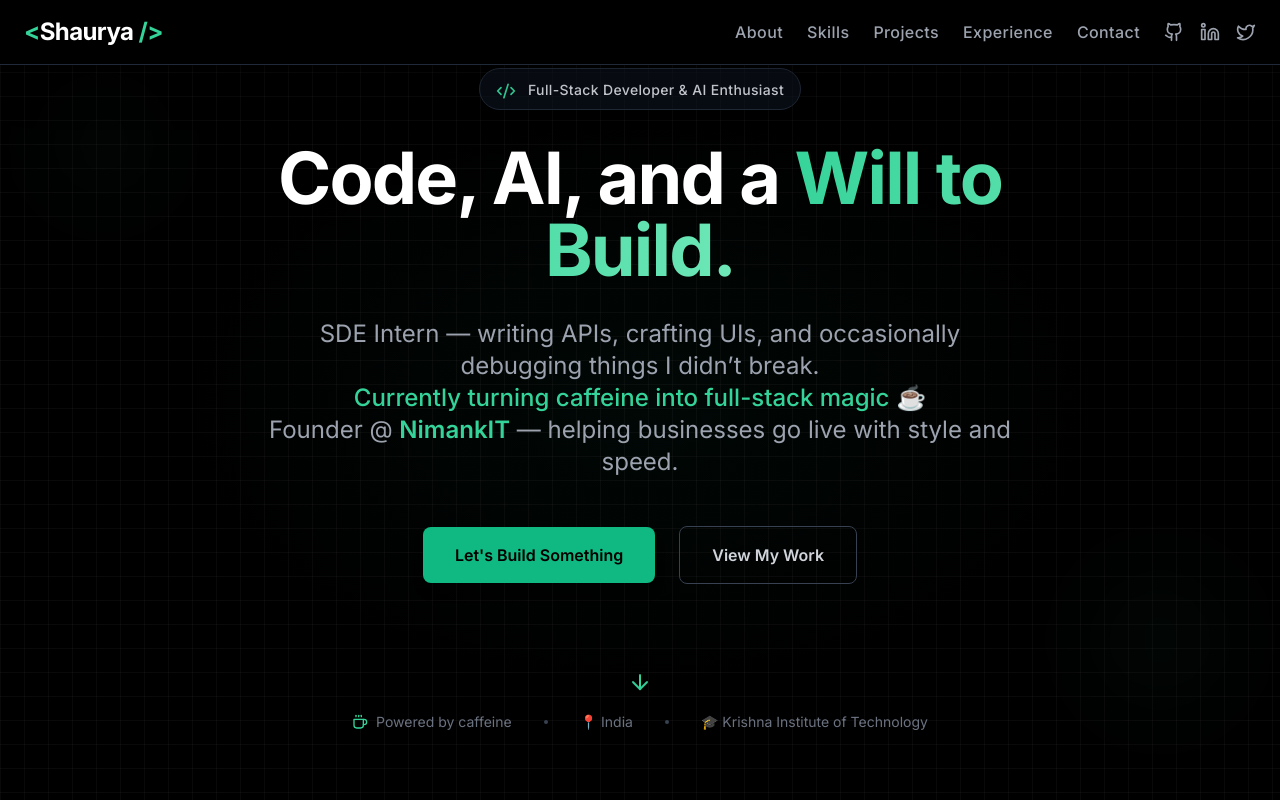
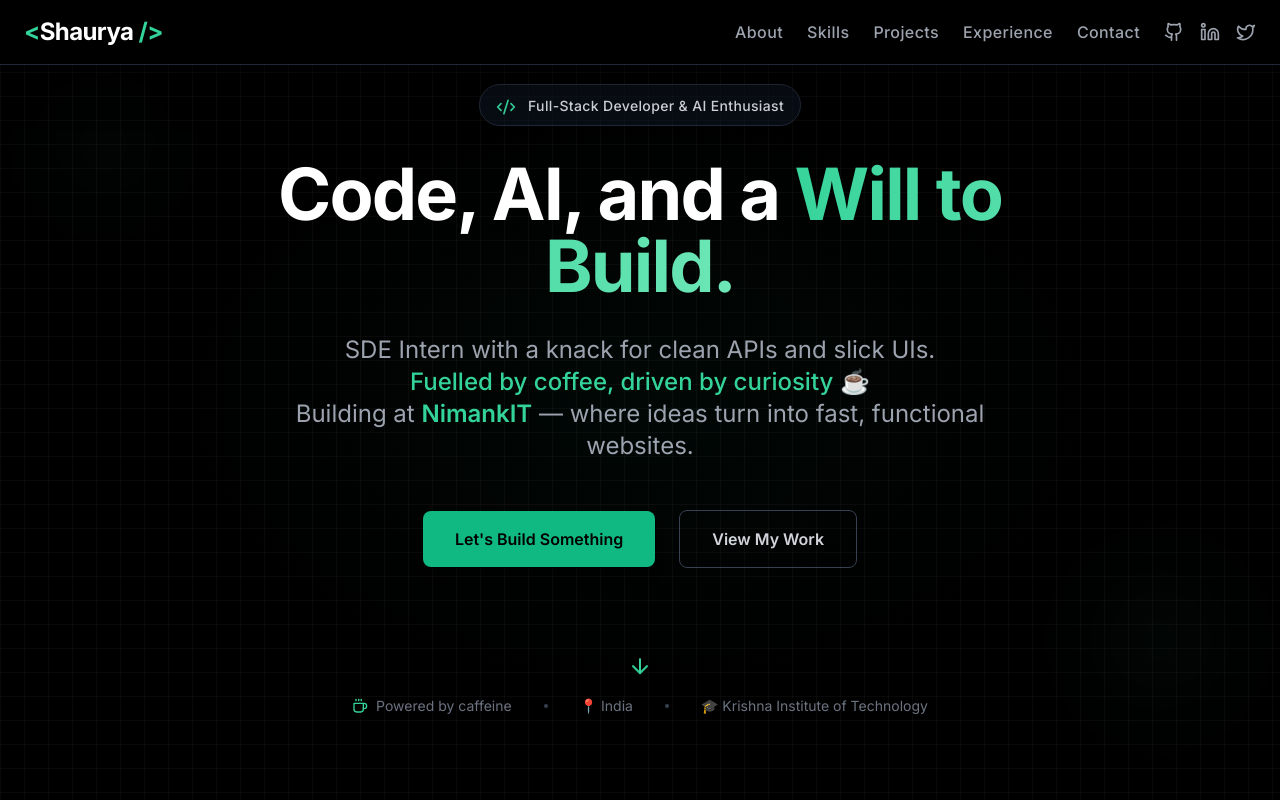
Before and after one commit to shauryasds/shauryadeepshukla, a React (Vite) app: page / in a window 1280 px wide. Shown: the top 800 px of the page. Built offline with nearby package versions, Linux system fonts and the light colour scheme.

Commit message:
Update Hero.tsx

```diff
--- a/src/components/Hero.tsx
+++ b/src/components/Hero.tsx
@@ -42,17 +42,17 @@ const Hero = () => {
             </span>
           </motion.h1>
 
-      <motion.p
+    <motion.p
   initial={{ opacity: 0, y: 30 }}
   animate={{ opacity: 1, y: 0 }}
   transition={{ delay: 0.7 }}
   className="text-xl md:text-2xl text-gray-400 mb-12 max-w-3xl mx-auto leading-relaxed"
 >
-  SDE Intern — writing APIs, crafting UIs, and occasionally debugging things I didn’t break.
+  SDE Intern with a knack for clean APIs and slick UIs.
   <br />
-  <span className="text-emerald-400 font-medium">Currently turning caffeine into full-stack magic</span> ☕
+  <span className="text-emerald-400 font-medium">Fuelled by coffee, driven by curiosity</span> ☕
   <br />
-  Founder @ <a href="https://nimankit.in" target="_blank" rel="noopener noreferrer" className="text-emerald-400 hover:underline font-semibold">NimankIT</a> — helping businesses go live with style and speed.
+  Building at <a href="https://nimankit.in" target="_blank" rel="noopener noreferrer" className="text-emerald-400 hover:underline font-semibold">NimankIT</a> — where ideas turn into fast, functional websites.
 </motion.p>
 
 
```
